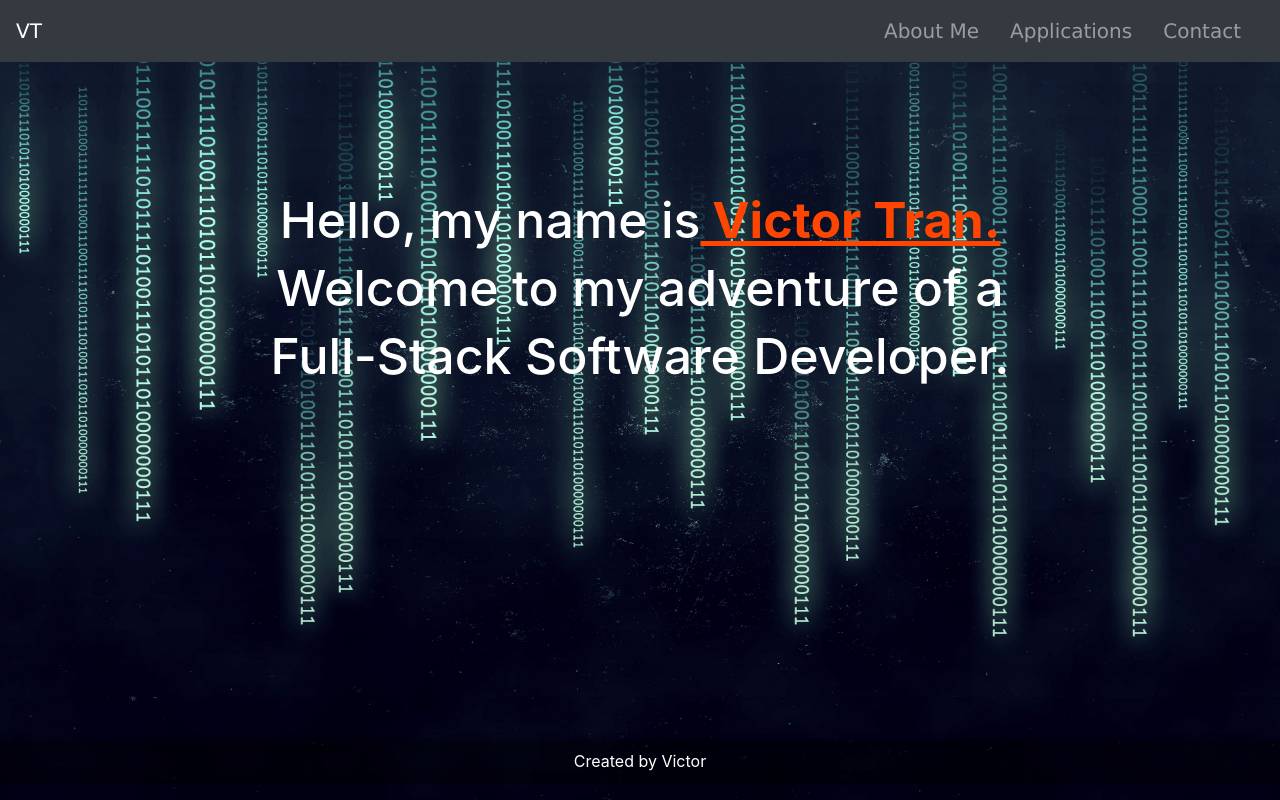
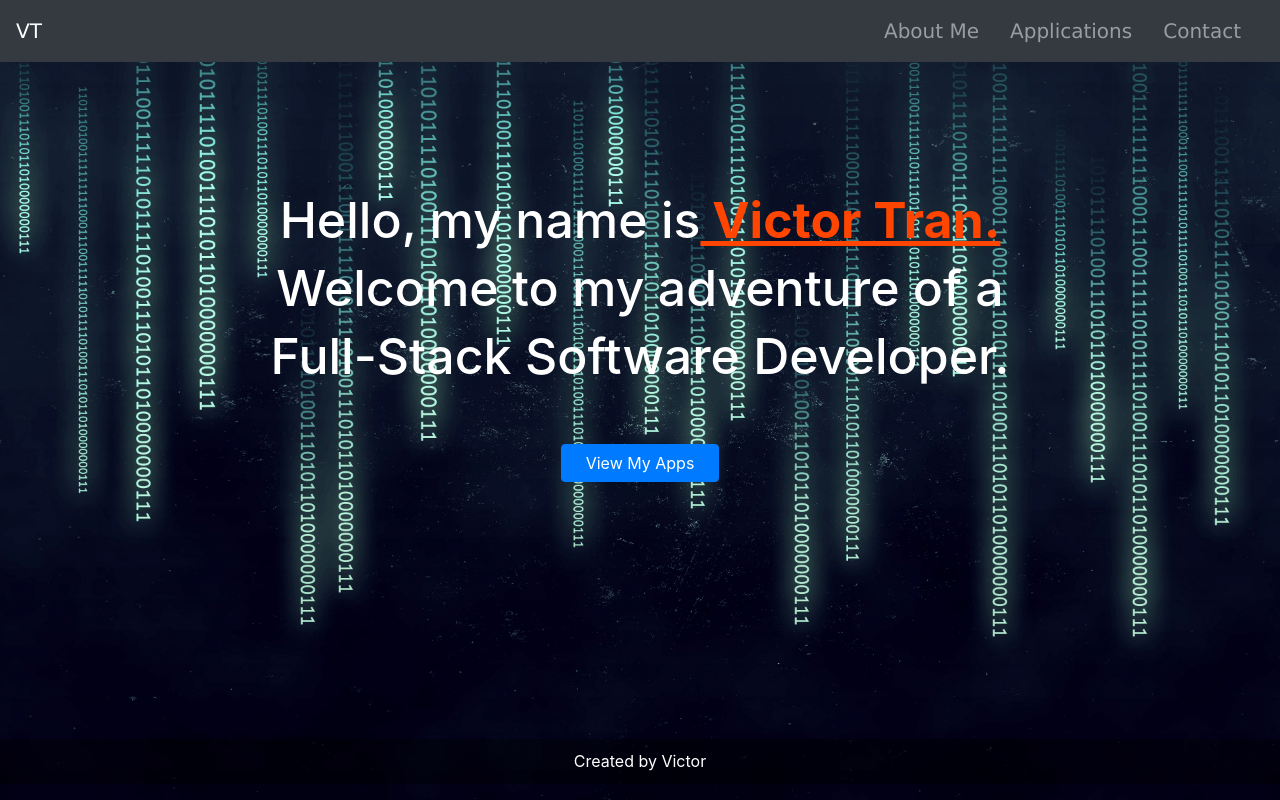
Before and after one commit to Victortran415/React_Portfolio, a React (Create React App) app: page / in a window 1280 px wide. Built offline with nearby package versions, Linux system fonts and the light colour scheme; some icons are missing.

Commit message:
add btn to home page to redirect to apps

```diff
--- a/src/Pages/Home.js
+++ b/src/Pages/Home.js
@@ -2,7 +2,7 @@ import React from "react";
 import { Container } from "../Components/Container/Container";
 import { Row } from "../Components/Row/Row";
 import Column from "../Components/Column/Col";
-
+import { useHistory } from "react-router-dom";
 
 const styles = {
 	title: {
@@ -19,6 +19,10 @@ const styles = {
 };
 
 const Home = () => {
+	const history = useHistory()
+	const handleClick = () => {
+		history.push('/Applications')
+	}
 	return (
 		<Container>
 			<Row>
@@ -31,6 +35,10 @@ const Home = () => {
 						<h2 style={styles.test}>Welcome to my adventure of a</h2>
 						<h2 style={styles.test}>Full-Stack Software Developer.</h2>
 					</div>
+					<div style={{paddingTop: '50px', textAlign:'center'}}>
+						<button className="btn btn-primary btn js-scroll px-4" onClick={handleClick}>View My Apps</button>
+					</div>
+
 				</Column>
 			</Row>
 		</Container>
```
